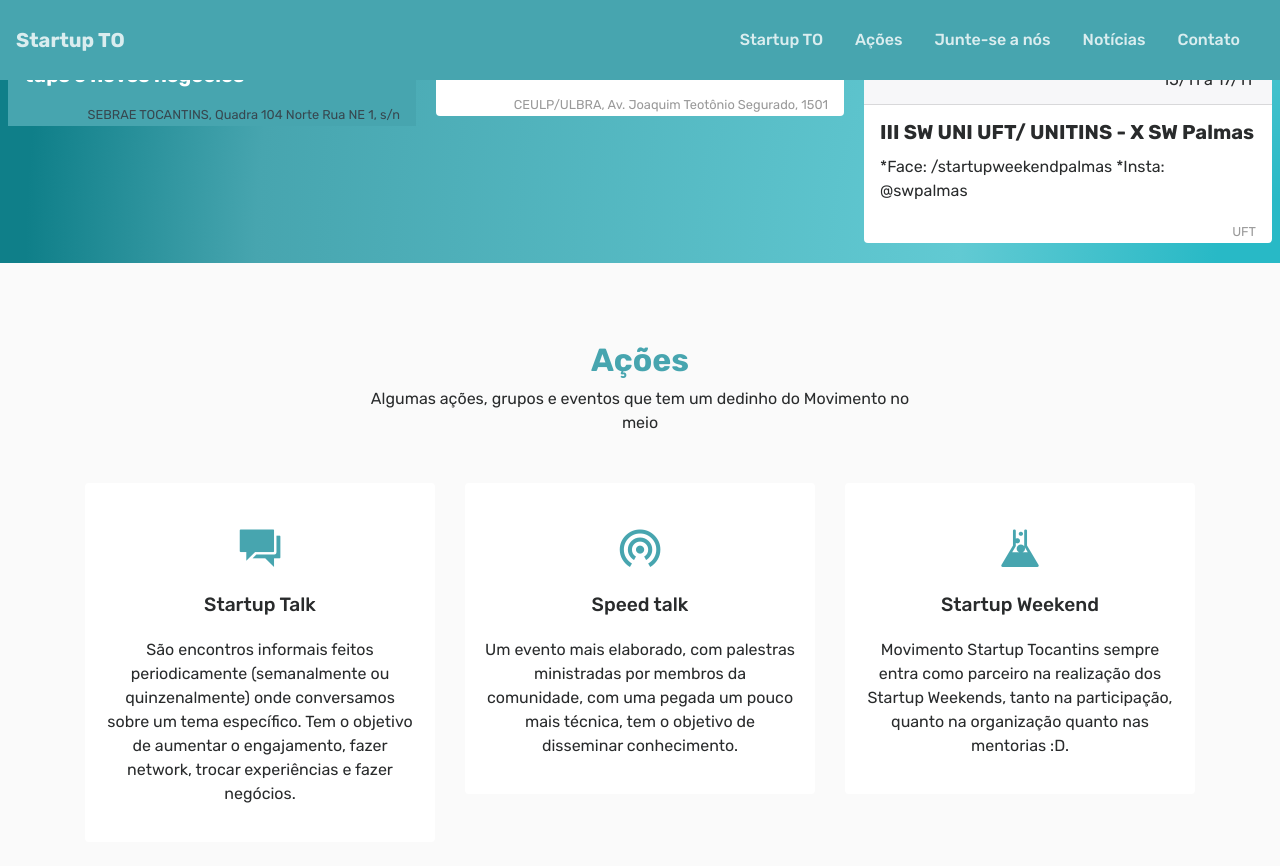
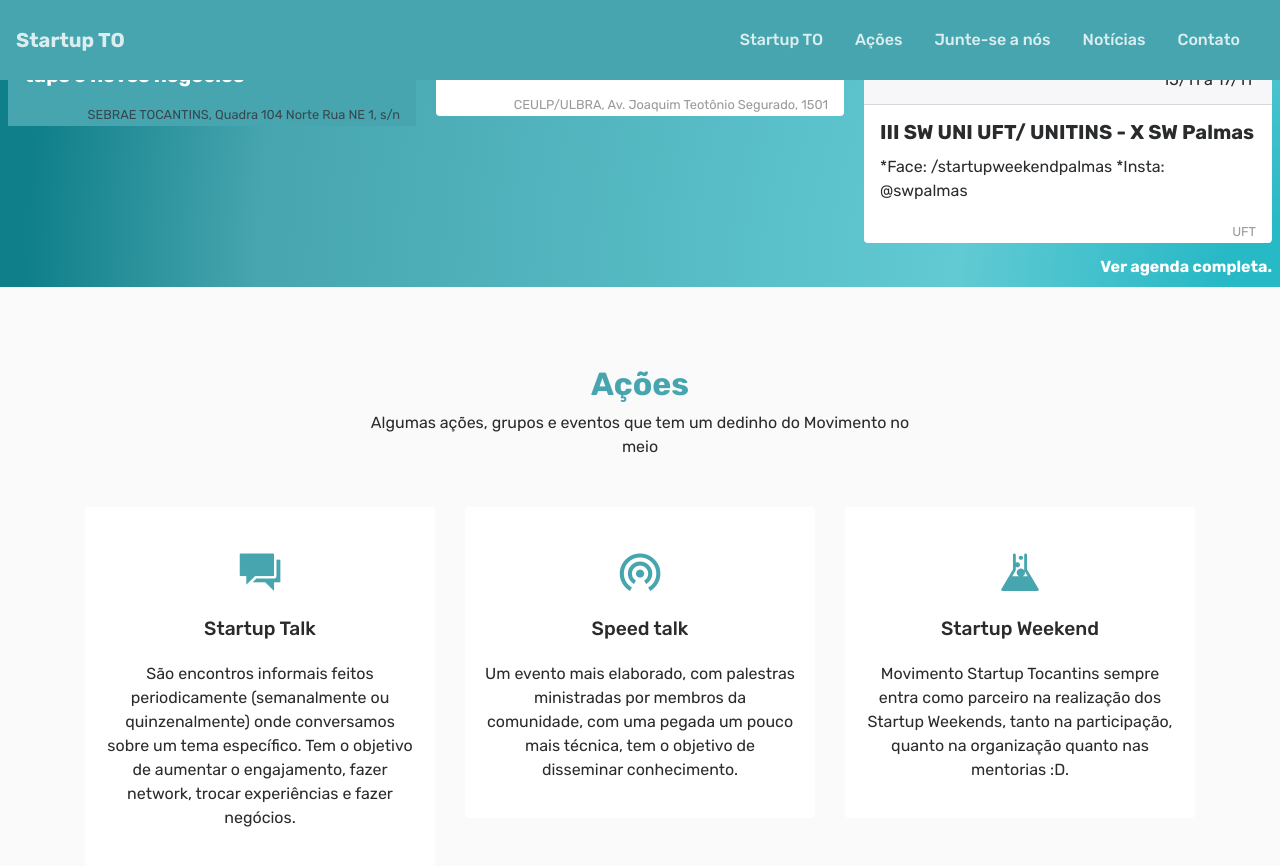
Before and after one commit to startup-tocantins/startup-tocantins.github.io, a Jekyll site: the page built from index.md, in a window 1280 px wide and 900 px high, scrolled down 2151 px. Shown: the top 866 px of the window. Built offline with Jekyll 4.4.1, drawn with Linux system fonts in a browser that asks for light colours; nearby versions of some CDN libraries.

Commit message:
add link to see more events

```diff
--- a/_includes/events.html
+++ b/_includes/events.html
@@ -53,4 +53,9 @@
 
 </div>
 
+
+<div class="text-right">
+    <a href="/pages/agenda" class="see-more">Ver agenda completa.</a>
+</div>
+
 </section>
--- a/css/style.css
+++ b/css/style.css
@@ -347,3 +347,9 @@
     color: #47a5af;
     padding-top: 10px;
 }
+
+/**** ** EVENTS ******/
+#events a.see-more{
+    color: #fff;
+    font-weight: bolder;
+}
```
